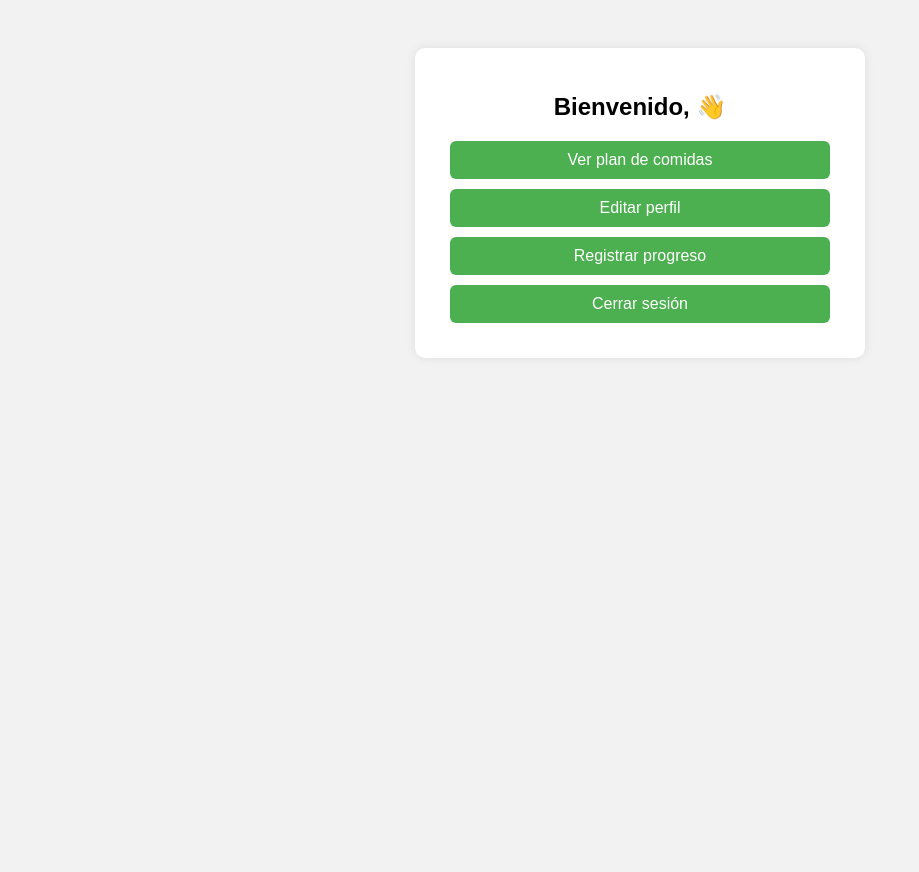
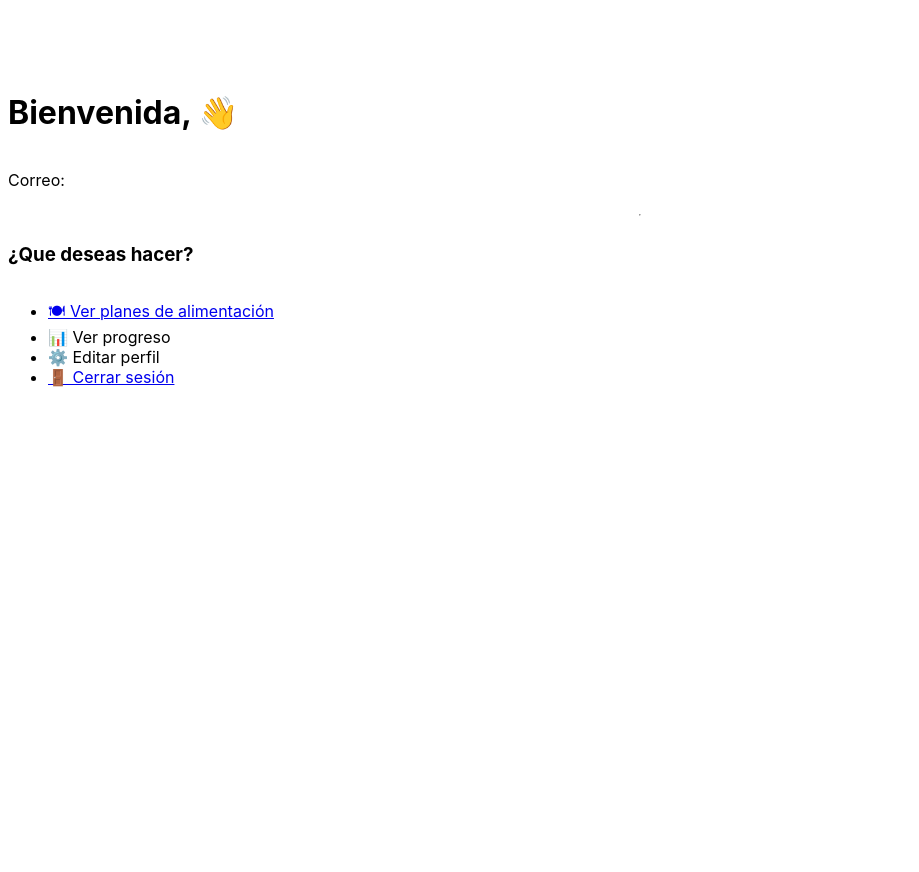
Before and after one commit to cervantessaralucia4-dotcom/FocusMeal, a PHP site: page /php/panel.php in a window 1280 px wide. Shown: the whole page, without its empty margins (0-919 px from the left). Before the commit the page ends 358 px from the top, so only its background shows below. Run offline with PHP 8.4, Linux system fonts and the light colour scheme; a user stored in the database is signed in.

Commit message:
Add panel updates and initial plans page

```diff
--- a/php/panel.php
+++ b/php/panel.php
@@ -15,42 +15,23 @@
 <head>
     <meta charset="UTF-8">
     <title>Panel - FocusMeal</title>
-    <style>
-        body {
-            font-family: Arial;
-            background: #f2f2f2;
-            padding: 40px;
-        }
-        .panel {
-            background: white;
-            padding: 25px;
-            border-radius: 10px;
-            width: 400px;
-            margin: auto;
-            text-align: center;
-            box-shadow: 0 0 10px #ddd;
-        }
-        a {
-            display: block;
-            margin: 10px;
-            padding: 10px;
-            background: #4CAF50;
-            color: white;
-            border-radius: 6px;
-            text-decoration: none;
-        }
-    </style>
+    <link rel="stylesheet" href="../css/index.css">
 </head>
 <body>
 
-<div class="panel">
-    <h2>Bienvenido, <?= $usuario["nombre"] ?> 👋</h2>
+<h1>Bienvenida, <?php echo htmlspecialchars($usuario["nombre"]);?> 👋</h1>
 
-    <a href="#">Ver plan de comidas</a>
-    <a href="#">Editar perfil</a>
-    <a href="#">Registrar progreso</a>
-    <a href="logout.php">Cerrar sesión</a>
-</div>
+<p>Correo: <?php echo htmlspecialchars($usuario["correo"]); ?></p>
+
+<hr>
+
+<h3>¿Que deseas hacer?</h3>
+<ul>
+    <li><a href="planes.php">🍽 Ver planes de alimentación</a></li>
+    <li><a href="progreso.php"></a>📊 Ver progreso</li>
+    <li><a href="perfil.php"></a>⚙️ Editar perfil</li>
+    <li><a href="logout.php">🚪 Cerrar sesión</a></li>
+</ul>
 
 </body>
 </html>
```
Also changed, not shown: php/planes.php (added, +63 -0 lines).
